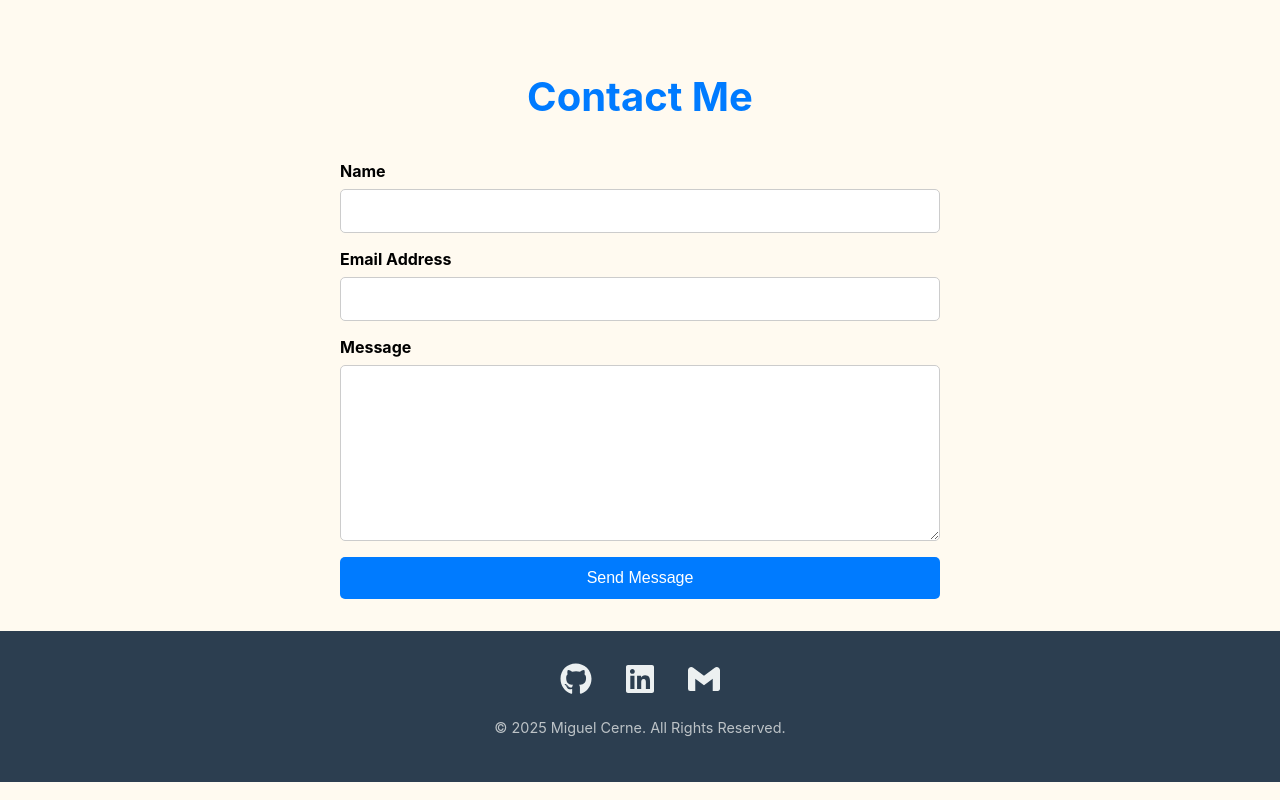
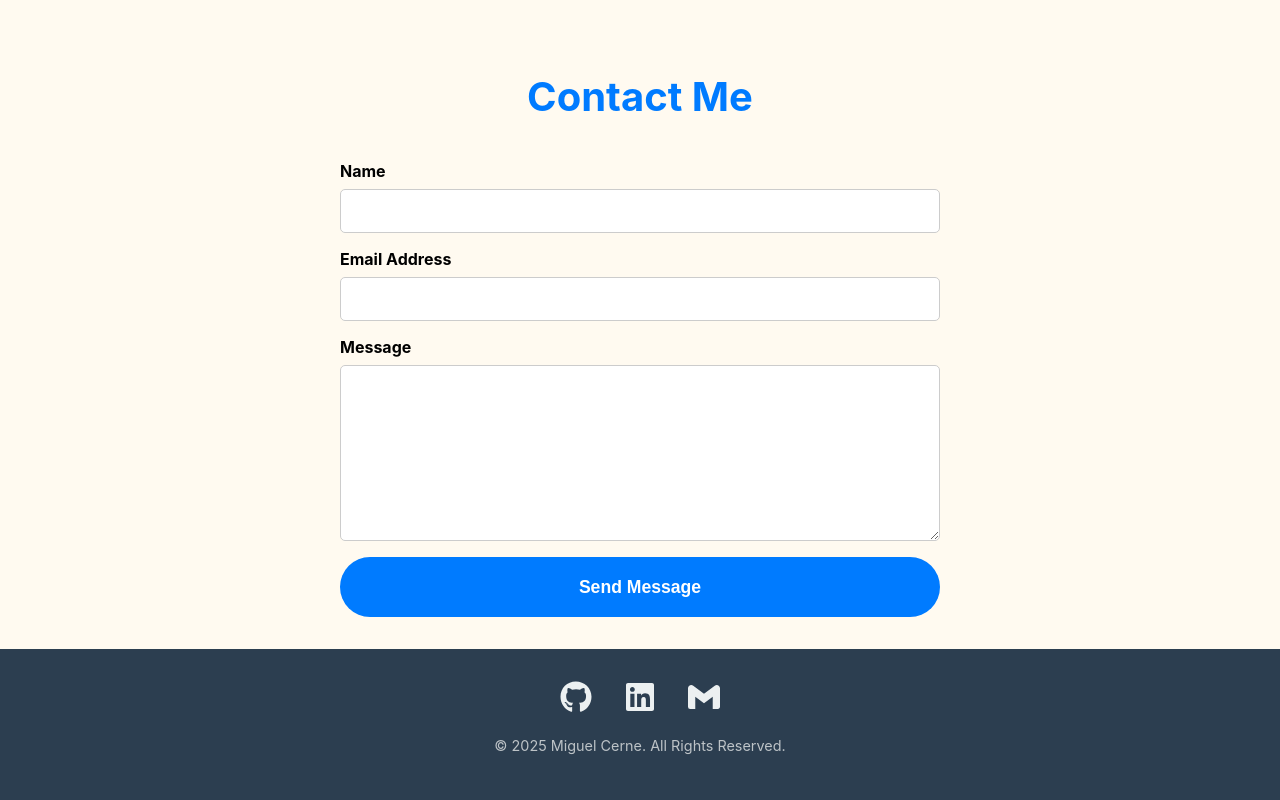
Before and after one commit to Cerne17/portfolio-fullstack, a React (Create React App) app in the folder frontend/: page / in a window 1280 px wide. Shown: the part 3664-4464 px from the top of the page. Built offline with nearby package versions, Linux system fonts and the light colour scheme; no server answers.

Commit message:
fix: fixes the hover effect on the contact form button

```diff
--- a/frontend/src/components/ContactMe/ContactMe.module.css
+++ b/frontend/src/components/ContactMe/ContactMe.module.css
@@ -40,14 +40,16 @@
 }
 
 .form button {
+  height: 60px;
+  border-radius: 30px;
   padding: 0.75rem 1.5rem;
   background-color: #007bff;
   color: white;
   border: none;
-  border-radius: 5px;
-  font-size: 1em;
+  font-size: 1.1em;
+  font-weight: bold;
   cursor: pointer;
-  transition: background-color 0.3s ease;
+  transition: background-color 1s ease;
 }
 
 .form button:hover {
```
